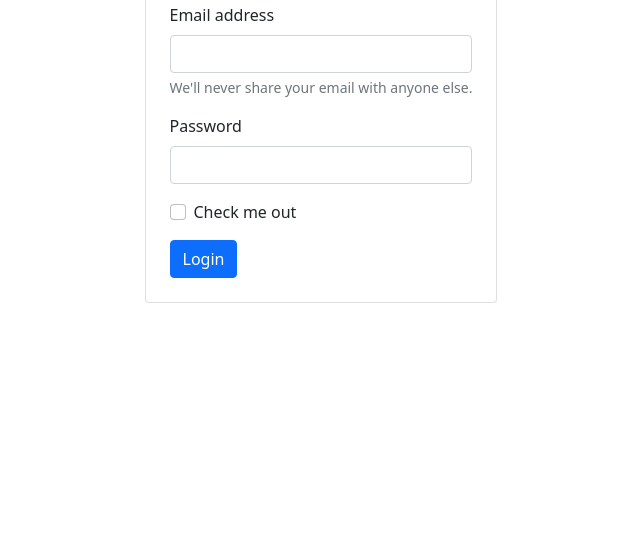
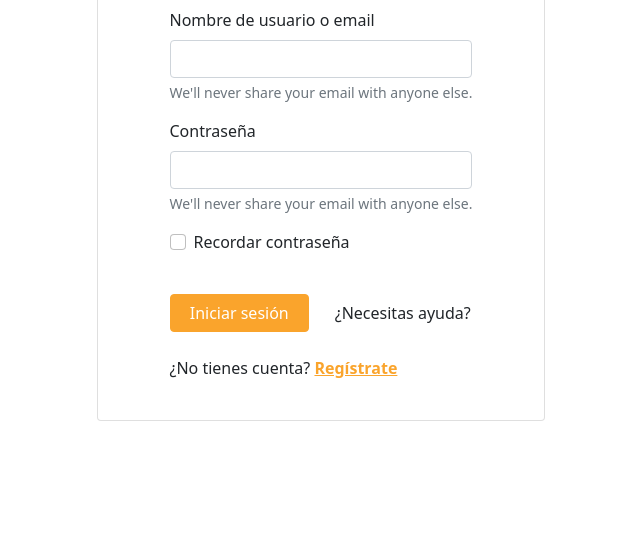
Before and after one commit to johancastillo/html5-web-storage, a plain HTML site: page login.html in a window 1280 px wide. Shown: the part 260-800 px from the top of the page, without its empty margins (319-959 px from the left). Drawn offline with nearby package versions, Linux system fonts and the light colour scheme.

Commit message:
Design form

```diff
--- a/css/styles.css
+++ b/css/styles.css
@@ -1,3 +1,6 @@
+:root{
+    --color-primary: #faa42c;
+}
 
 .login-form{
     max-width: 490px;
@@ -9,3 +12,12 @@
     align-items: center;
     min-height: 100vh;
 }
+
+.btn-primary{
+    background-color: var(--color-primary) !important;
+    border-color: var(--color-primary) !important;
+}
+
+* a{
+    color: var(--color-primary) !important;
+}
--- a/login.html
+++ b/login.html
@@ -17,35 +17,99 @@
       }
     </script>
 </head>
+
 <body class="body-login">
 
-    <div class="card p-4">
-    <div class="login-form">
+    <div class="card py-4 px-5">
+
+      <div class="logo d-flex justify-content-center align-items-center mb-4">
+      <img src="./images/logo.svg" width="200px" height="100px" alt="">
+    </div>
+
+    <div class="login-form px-4">
         <div class="mb-3">
-          <label for="exampleInputEmail1" class="form-label">Email address</label>
-          <input type="email" class="form-control" id="exampleInputEmail1" aria-describedby="emailHelp">
-          <div id="emailHelp" class="form-text">We'll never share your email with anyone else.</div>
+          <label for="exampleInputEmail1" class="form-label">
+            Nombre de usuario o email
+          </label>
+
+          <input type="text" class="form-control">
+
+          <div id="emailHelp" class="form-text">
+            We'll never share your email with anyone else.
+          </div>
+
         </div>
+
         <div class="mb-3">
-          <label for="exampleInputPassword1" class="form-label">Password</label>
+          <label for="exampleInputPassword1" class="form-label">
+            Contraseña
+          </label>
+
           <input type="password" class="form-control" id="exampleInputPassword1">
+
+          <div id="emailHelp" class="form-text">
+            We'll never share your email with anyone else.
+          </div>
         </div>
+
         <div class="mb-3 form-check">
           <input type="checkbox" class="form-check-input" id="exampleCheck1">
-          <label class="form-check-label" for="exampleCheck1">Check me out</label>
+
+          <label class="form-check-label" for="exampleCheck1">Recordar contraseña</label>
         </div>
 
-        <button id="btn-login" class="btn btn-primary">
-            Login
-        </button>
+        <br>
+
+        <div class="row">
+          <div class="col-6">
+            <button id="btn-login" class="btn btn-primary" style="width: 100%;">
+              Iniciar sesión
+          </button>
+          </div>
+
+          <div class="col-6 d-flex justify-content-center align-items-center">
+            ¿Necesitas ayuda?
+          </div>
+
+
+      </div>
+
+      <br>
+
+      <p>
+        ¿No tienes cuenta?
+        <b class="color-primary">
+          <a href="">Regístrate</a>
+        </b>
+      </p>
+
       </div>
     </div>
 
 
 
     <script>
+
+        /*
+        #################
+        # HTML Elements #
+        #################
+        */
         const btnLogin = document.getElementById("btn-login")
 
+        /*
+        ##################
+        # Events Handles #
+        ##################
+        */
+        const user = ""
+        const password = ""
+
+        /*
+        ##################
+        # Events Handles #
+        ##################
+        */
         const login = e => {
 
           localStorage.setItem("session", true)
```
Also changed, not shown: images/logo.svg (added).
